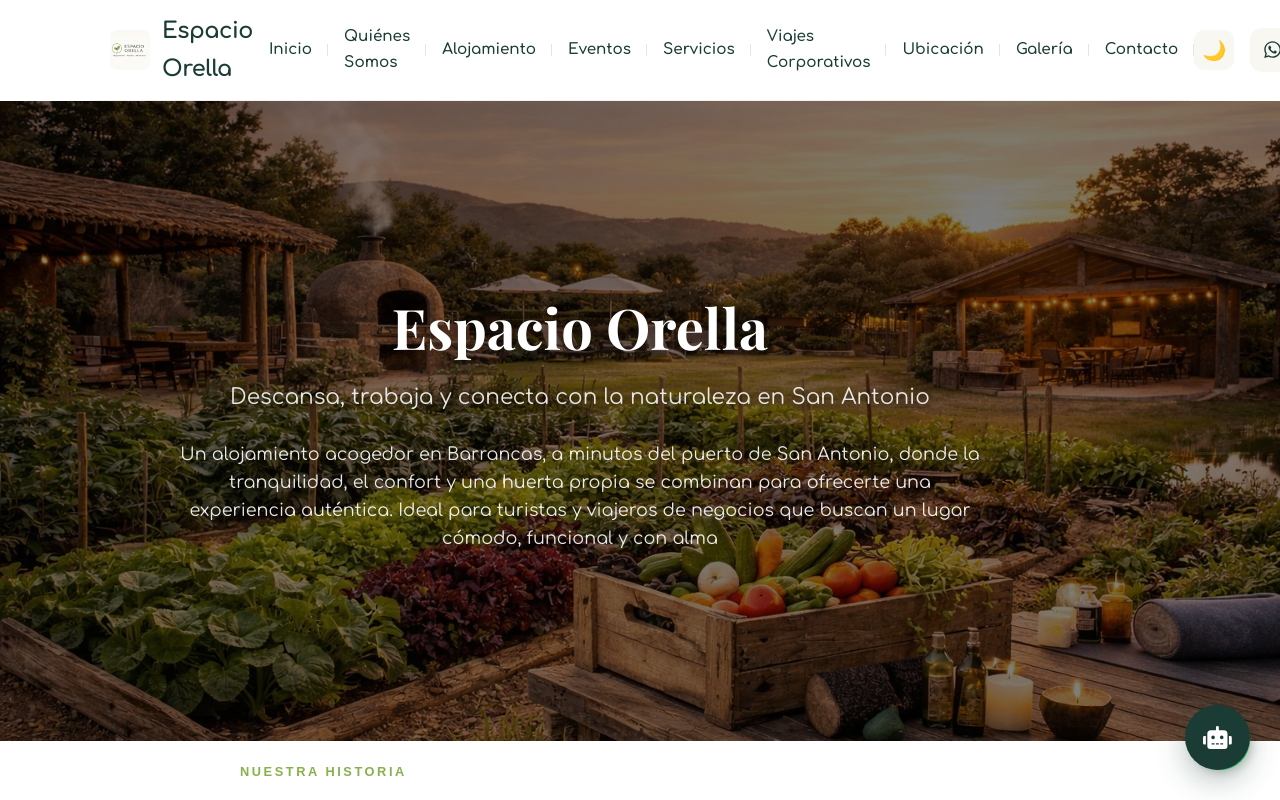
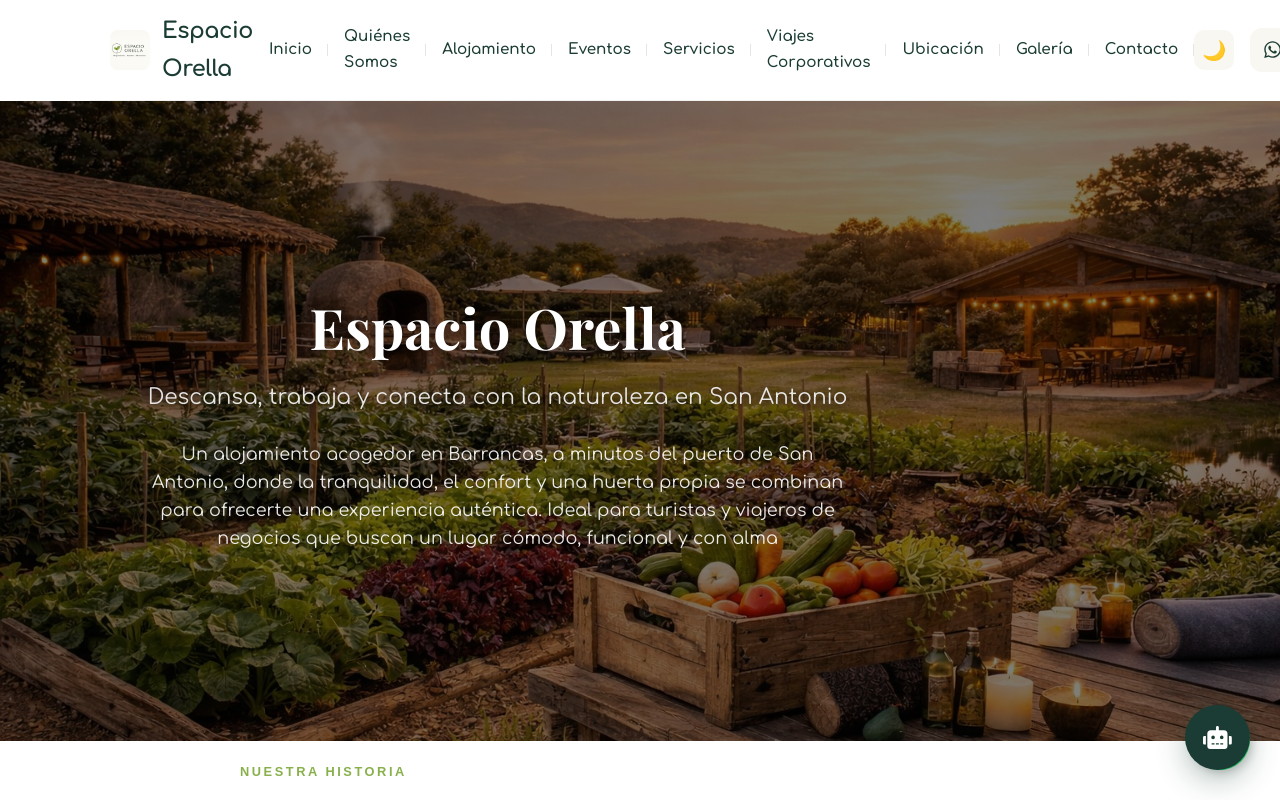
Before and after one commit to horaciolidity/espacio-orella, a React (Vite) app: page / in a window 1280 px wide. Shown: the top 800 px of the page. Built offline with nearby package versions, Linux system fonts and the light colour scheme; grey boxes are pictures that could not be loaded; the HTML template or start-up script is replaced by a standard one; a web font is replaced by a local one.

Commit message:
re cambios

```diff
--- a/src/index.css
+++ b/src/index.css
@@ -304,7 +304,7 @@ h3,
   min-height: 80vh;
   display: flex;
   align-items: center;
-  justify-content: center;
+  justify-content: flex-end;
   text-align: center;
   color: var(--white);
   padding: 8rem 0;
@@ -327,6 +327,8 @@ h3,
   position: relative;
   z-index: 2;
   width: 100%;
+  max-width: 750px;
+  margin-right: 8%;
 }
 
 .hero h1 {
@@ -378,6 +380,12 @@ h3,
   .hero {
     min-height: 50vh;
     padding: 3rem 1.25rem;
+    justify-content: center;
+  }
+
+  .hero-inner {
+    margin-right: 0;
+    max-width: 100%;
   }
 
   .hero h1 {
```
